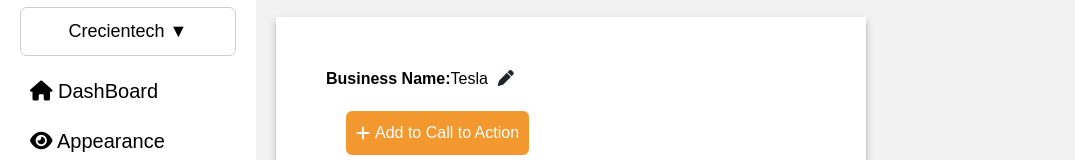
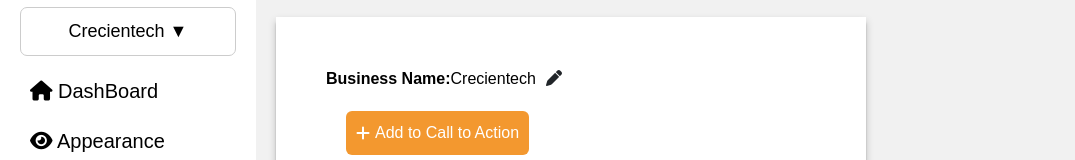
Before and after one commit to Shreyyy5/AI-Based-Chat-Model, an Angular app: page /businessgoals in a window 1280 px wide. Shown: the part 128-288 px from the top of the page, without its empty margins (0-1075 px from the left). Built offline with nearby package versions, Linux system fonts and the light colour scheme.

Commit message:
Update businessgoals.component.ts

```diff
--- a/src/app/businessgoals/businessgoals.component.ts
+++ b/src/app/businessgoals/businessgoals.component.ts
@@ -7,7 +7,7 @@
 })
 export class BusinessgoalsComponent {
   isModalOpen: boolean = false;
-  businessName: string = 'Tesla';
+  businessName: string = 'Crecientech';
   isEditing: boolean = false;
   actions: any[] = [];
   actionOptions: string[] = [
```
